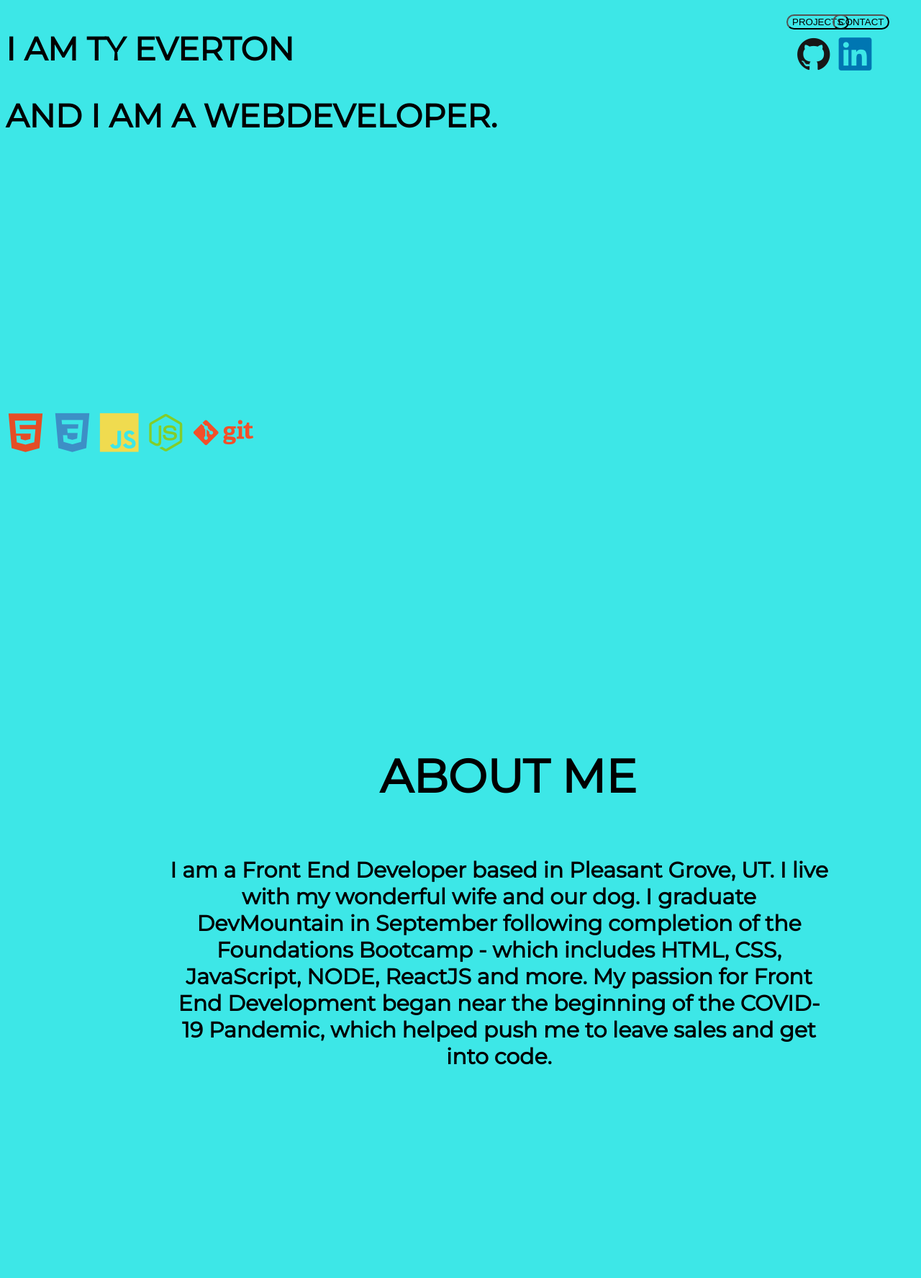
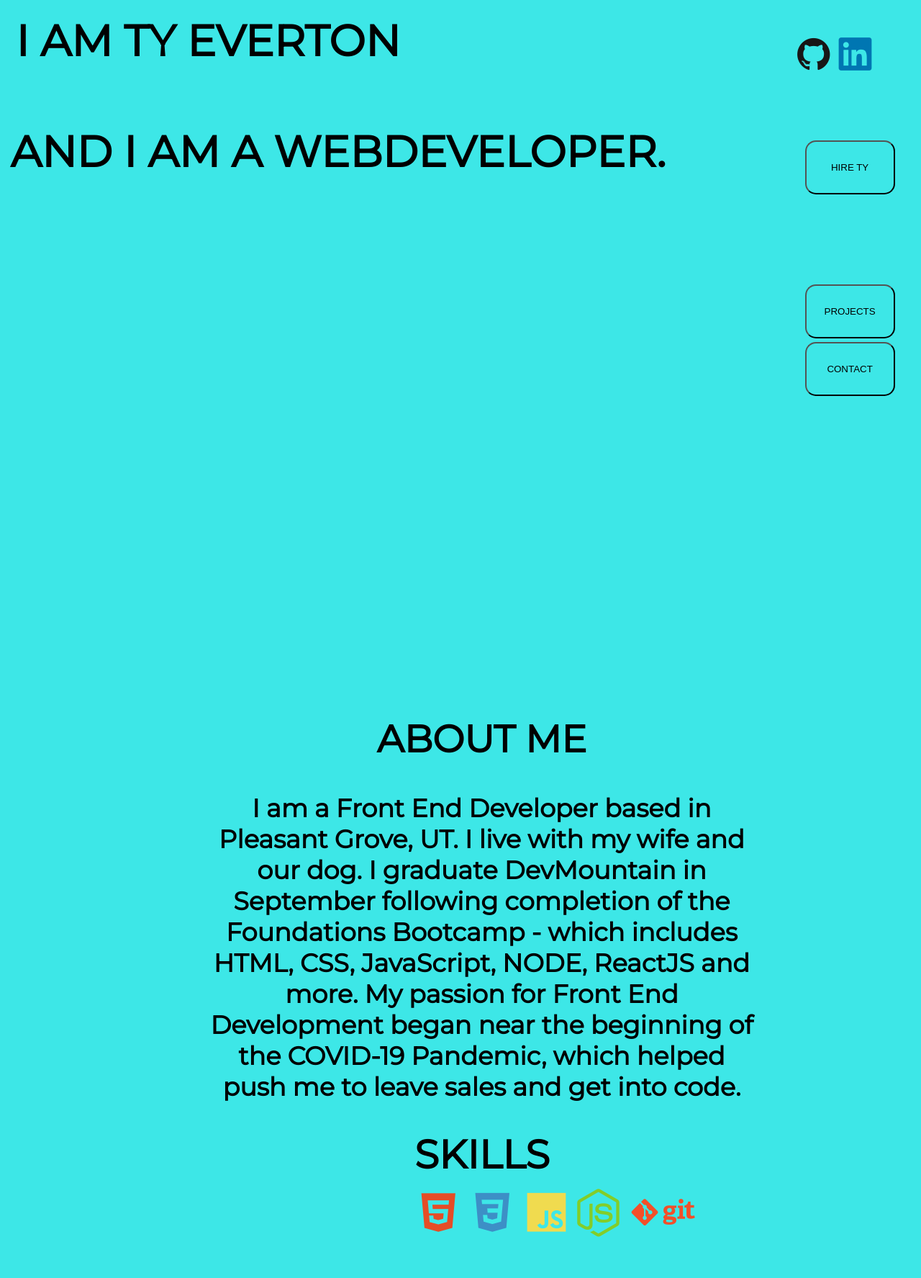
Before and after one commit to TyEverton/tyeverton.github.io, a website: page public/index.html in a window 1280 px wide. Shown: the part 5-1780 px from the top of the page at 72% size. Drawn offline with nearby package versions, Linux system fonts and the light colour scheme.

Commit message:
changed some stuff

```diff
--- a/public/index.html
+++ b/public/index.html
@@ -16,36 +16,44 @@
 </head>
 <body>
 
-  <section>
-    <div class="slidein">
-      <h1 class="intro">I AM TY EVERTON</h1>
-      <h1 class="intro">AND I AM A WEBDEVELOPER.</h1>
-    </div>
+<div>
+<h1 class="intro">I AM TY EVERTON</h1>
+</div>
+<div class="slidein">
+<h1 class="intro2">AND I AM A WEBDEVELOPER.</h1>
+</div>
+
+
+
+
+<section>
+    <a href="https://www.youtube.com/channel/UCRWfDAGJ5DIFuJu4lZGXX-g/videos" target="_blank"><button class="projects">PROJECTS</button></a>
+    <button class="contact">CONTACT</button>
+    <button class="hirety">HIRE TY</button>
+
+    <a href="https://github.com/TyEverton" target="_blank"><button class="devicon-github-original colored"></button></a>
+
+    <a href="https://www.linkedin.com/in/ty-everton/" target="_blank"><button class="devicon-linkedin-plain colored"></button></a>
 </section>
 
 
-  <section>
-    <a href="https://www.youtube.com/channel/UCRWfDAGJ5DIFuJu4lZGXX-g/videos" target="_blank"><button class="button1">PROJECTS</button></a>
-    <button class="button2">CONTACT</button>
-    <a href="https://github.com/TyEverton" target="_blank"><button class="devicon-github-original colored"></button></a>
-    <a href="https://www.linkedin.com/in/ty-everton/" target="_blank"><button class="devicon-linkedin-plain colored"></button></a>
-  </section>
- </div>
-  <section>
+<section class="about-container">
+  <div class="about">
+    <h1>ABOUT ME</h1>
+     <p>I am a Front End Developer based in Pleasant Grove, UT. I live with my wife and our dog. I graduate DevMountain in September following completion of the Foundations Bootcamp - which includes HTML, CSS, JavaScript, NODE, ReactJS and more. My passion for Front End Development began near the beginning of the COVID-19 Pandemic, which helped push me to leave sales and get into code.</p>
+  </div>
+</section>
+
+<section>
+
   <div class="skills">
-      <div class="devicon-html5-plain colored"></div>
-      <div class="devicon-css3-plain colored"></div>
+    <h3 class="skills-title">SKILLS</h3>
+      <div class="devicon-html5-plain colored"></div><br>
+      <div class="devicon-css3-plain colored"></div><br>
       <div class="devicon-javascript-plain colored"></div>
       <div class="devicon-nodejs-plain colored"></div>
       <div class="devicon-git-plain-wordmark colored"></div>
-    <section class="about"><h1>ABOUT ME</h1>
-      <h3 class="about-me-description">I am a Front End Developer based in Pleasant Grove, UT. I live with my wonderful wife and our dog. I graduate DevMountain in September following completion of the Foundations Bootcamp - which includes HTML, CSS, JavaScript, NODE, ReactJS and more. My passion for Front End Development began near the beginning of the COVID-19 Pandemic, which helped push me to leave sales and get into code. </h3>
-    <div class="about-me">
-      <h5 class="closure">THANKS FOR STOPPING BY!</h5>
-    </div>
-  </section>
-</div>
-</div>
+  </div>
 </section>
 </body>
 </html>
--- a/public/styles.css
+++ b/public/styles.css
@@ -1,29 +1,46 @@
 body {
   background-color: #3de7e7;
-  height: 300vh;
+  height: 200vh;
 }
 
-.button1 {
+.projects {
 align-items: center;
 margin-left: 5px;
 position: fixed;
-left: 85vw;
-top: 25px;
+left: 87vw;
+top: 50vh;
 background: none;
-border-radius: 25px;
-
+border-radius: 15px;
+height: 75px;
+width: 125px;
 }
 
 
-.button2 {
+.contact {
   align-items: center;
   margin-left: 5px;
   position: fixed;
-  left: 90vw;
-  top: 25px;
+  left: 87vw;
+  top: 60vh;
   background: none;
-  border-radius: 25px;
+  border-radius: 15px;
+  height: 75px;
+  width: 125px;
 }
+
+
+.hirety {
+  align-items: center;
+  margin-left: 5px;
+  position: fixed;
+  left: 87vw;
+  top: 25vh;
+  background: none;
+  border-radius: 15px;
+  height: 75px;
+  width: 125px;
+}
+
 
 .devicon-github-original {
   position: fixed;
@@ -55,7 +72,19 @@ border-radius: 25px;
 }
 
 .intro {
-font-family: "Montserrat"
+font-family: "Montserrat";
+position: relative;
+top: -15px;
+left: 14px;
+font-size: 60px;
+}
+
+.intro2 {
+  font-family: "Montserrat";
+  position: relative;
+  top: -15px;
+  left: .5vw;
+  font-size: 60px;
 }
 
 .skills {
@@ -67,13 +96,54 @@ font-family: "Montserrat"
   column-gap: 10px;
   text-align: center;
   position: absolute;
-  top: 250px;
-  font-family: "Montserrat";
-}
-.devicon-git-plain-wordmark{
-  font-size: 85px;
+  top: 200%;
+  left: 30vw;
 }
 
+.skills-title {
+  font-family: "Montserrat";
+  font-size: 55px;
+  position: relative;
+  top: -80px;
+  left: 15vw;
+}
+
+.devicon-git-plain-wordmark{
+  font-size: 90px;
+}
+
+.devicon-nodejs-plain {
+  font-size: 70px;
+}
+.devicon-html5-plain:hover {
+  transform: scale(1.5);
+  margin: 15px;
+}
+
+
+.devicon-css3-plain:hover {
+  transform: scale(1.5);
+  margin: 15px;
+}
+
+
+.devicon-javascript-plain:hover {
+  transform: scale(1.5);
+  margin: 15px;
+
+}
+
+.devicon-nodejs-plain:hover {
+  transform: scale(1.5);
+  margin: 15px;
+
+}
+.devicon-git-plain-wordmark:hover {
+  transform: scale(1.5);
+  border: none;
+  margin: 15px;
+
+}
 /* .slider {
   height: 150px;
   margin: 5px;
@@ -144,33 +214,36 @@ font-family: "Montserrat"
   animation-duration: 5s;
   animation-name: slidein;
   font-size: 30px;
-  font-family: "Montserrat"
+  font-family: "Montserrat";
+  position: absolute;
 }
 
 @keyframes slidein {
-  0%{margin-left: -40%}
+  0%{margin-left: -60%}
   100%{margin-left: 0%}
 }
 
+.about-container {
+  overflow-wrap: break-word;
+}
 
 .about {
   font-family: "Montserrat";
-  position: relative;
-  top: 730px;
-  right: 9vw;
+  font-weight: bold;
+  font-size: 35px;
+  position: absolute;
+  top: 900px;
+  left: 18vw;
+  margin: 55px;
+  text-align: center;
+  width: 60%;
+  height: 50%;
 }
 
 .about-me-description {
   font-family: "Montserrat";
-  position: relative;
   top: 1vh;
   right: 1vw;
   font-size: 30px;
   margin: 0px 0px 15px;
 }
-.closure {
-  font-family: "Montserrat";
-  position: relative;
-  top: 163vh;
-  right: 1vw;
-}
```
